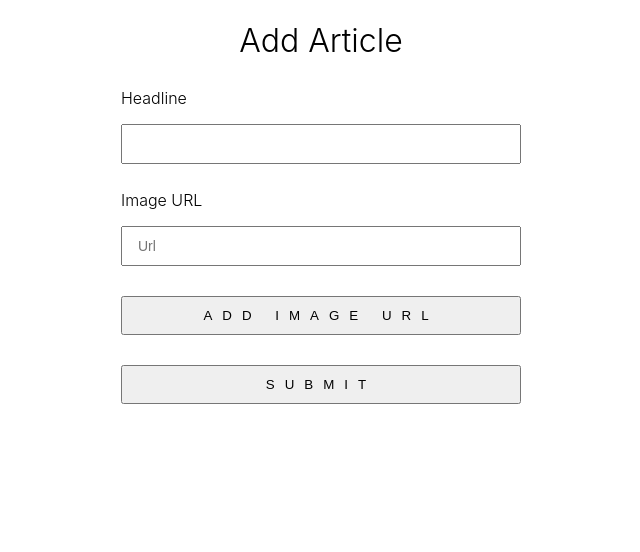
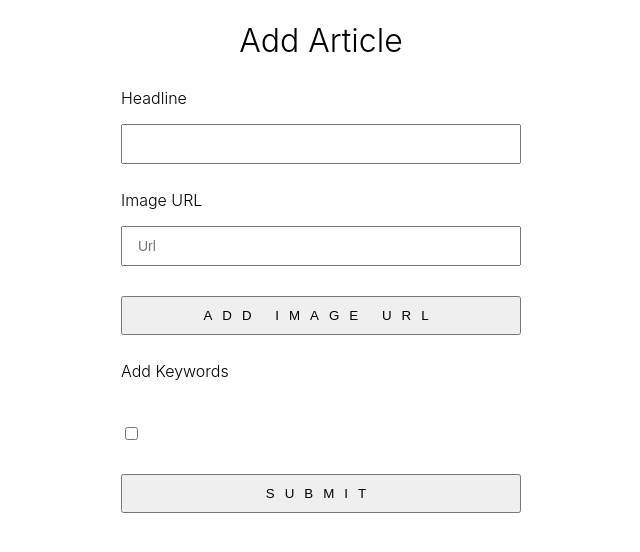
Before and after one commit to jyotiiiii/react-form, a React (Create React App) app: page / in a window 1280 px wide. Shown: the top 552 px of the page, without its empty margins (319-959 px from the left). Built offline with nearby package versions, Linux system fonts and the light colour scheme.

Commit message:
add condtional field Keywords

```diff
--- a/src/App.js
+++ b/src/App.js
@@ -3,10 +3,11 @@ import "./App.css";
 import { useForm } from "react-hook-form";
 
 const App = () => {
+  const [images, setImages] = useState([]);
+
   const { register, handleSubmit, watch, errors } = useForm();
-  const imageURL = watch("imageURL", 2);
-
-  const [images, setImages] = useState([]);
+  const imageURL = watch("imageURL");
+  const addKeywords = watch("addKeywords");
 
   const addImage = () => {
     const currentImages = images;
@@ -37,8 +38,13 @@ const App = () => {
 
         <label>Image URL</label>
 
-        <input type="text" ref={register} name="imageURL" placeholder="Url" />
-
+        <input
+          type="url"
+          ref={register({ required: true, minLength: 3 })}
+          name="imageURL"
+          placeholder="Url"
+        />
+        {errors.imageURL && <p>Incorrect URL format</p>}
         <button
           type="button"
           onClick={() => {
@@ -49,12 +55,22 @@ const App = () => {
         </button>
 
         {images.map((image, index) => (
-          <tr key={index}>
+          <div key={index}>
             <p>{image}</p>
             <button onClick={() => remove(index)}>Delete</button>
-          </tr>
+          </div>
         ))}
+        <div>
+          <label>Add Keywords</label>
+          <input name="addKeywords" type="checkbox" ref={register} />
+        </div>
 
+        {addKeywords && (
+          <div>
+            <label>Keywords</label>
+            <input type="text" name="Keywords" ref={register} />
+          </div>
+        )}
         <button type="submit">Submit</button>
       </form>
     </>
```
